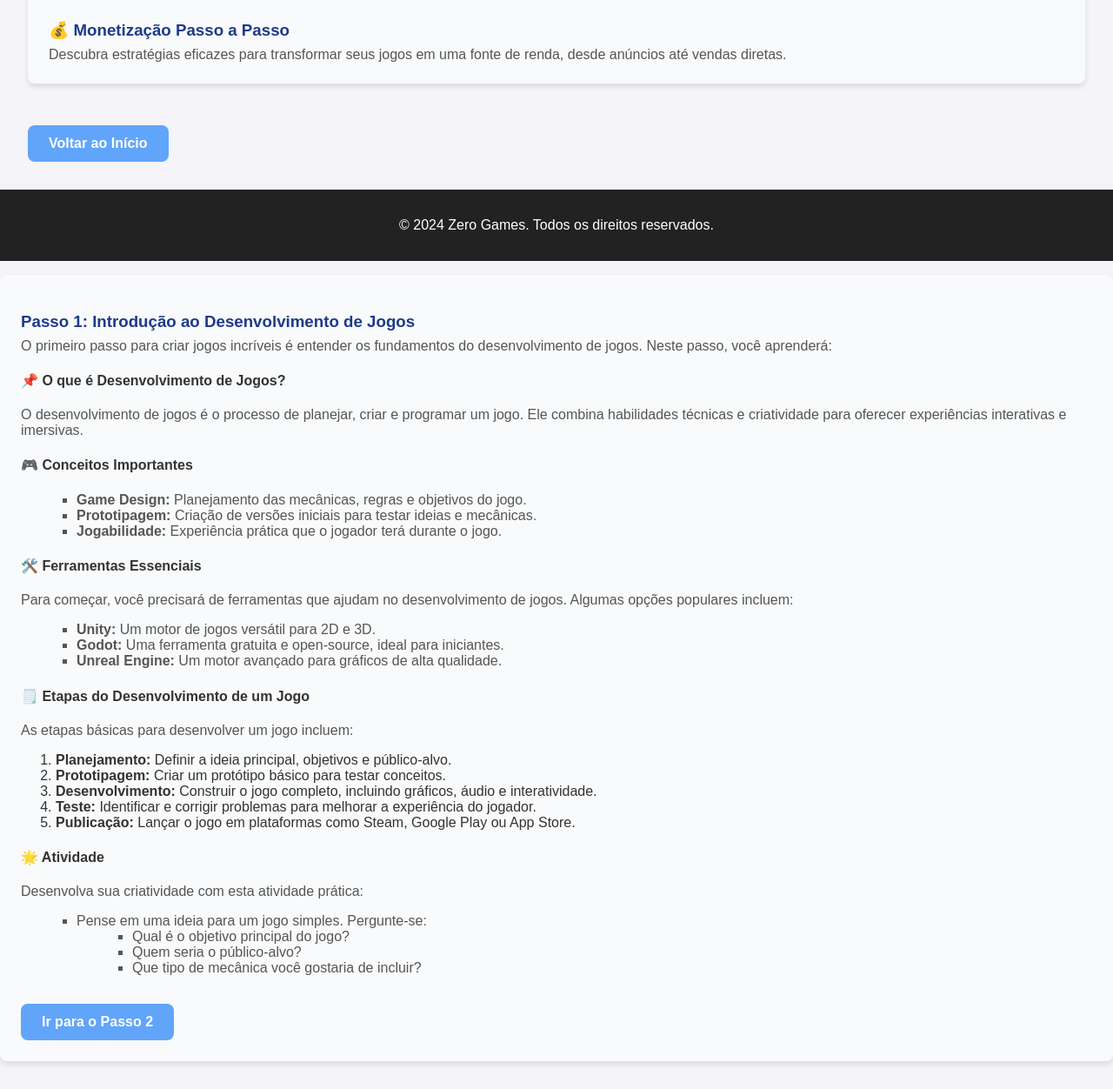
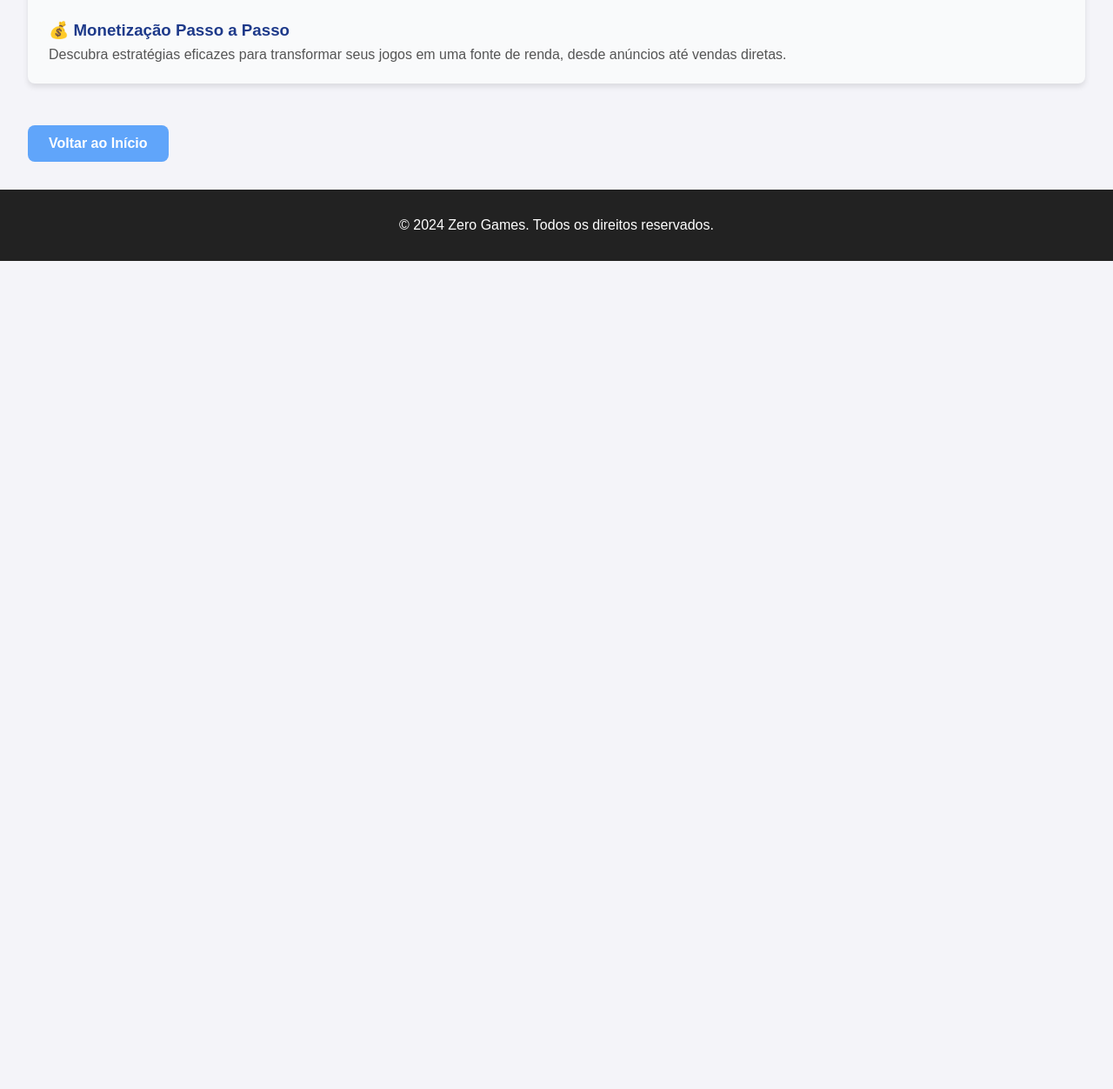
Before and after one commit to luizsilva956/zerogames, a plain HTML site: page conteudo.html in a window 1280 px wide. Shown: the part 596-1848 px from the top of the page at 87% size. After the commit the page ends 896 px from the top, so only its background shows below. Drawn offline with Linux system fonts and the light colour scheme.

Commit message:
Update conteudo.html

```diff
--- a/conteudo.html
+++ b/conteudo.html
@@ -46,48 +46,3 @@
     </footer>
 </body>
 </html>
-<section id="passo1">
-    <h3>Passo 1: Introdução ao Desenvolvimento de Jogos</h3>
-    <p>O primeiro passo para criar jogos incríveis é entender os fundamentos do desenvolvimento de jogos. Neste passo, você aprenderá:</p>
-
-    <h4>📌 O que é Desenvolvimento de Jogos?</h4>
-    <p>O desenvolvimento de jogos é o processo de planejar, criar e programar um jogo. Ele combina habilidades técnicas e criatividade para oferecer experiências interativas e imersivas.</p>
-
-    <h4>🎮 Conceitos Importantes</h4>
-    <ul>
-        <li><strong>Game Design:</strong> Planejamento das mecânicas, regras e objetivos do jogo.</li>
-        <li><strong>Prototipagem:</strong> Criação de versões iniciais para testar ideias e mecânicas.</li>
-        <li><strong>Jogabilidade:</strong> Experiência prática que o jogador terá durante o jogo.</li>
-    </ul>
-
-    <h4>🛠️ Ferramentas Essenciais</h4>
-    <p>Para começar, você precisará de ferramentas que ajudam no desenvolvimento de jogos. Algumas opções populares incluem:</p>
-    <ul>
-        <li><strong>Unity:</strong> Um motor de jogos versátil para 2D e 3D.</li>
-        <li><strong>Godot:</strong> Uma ferramenta gratuita e open-source, ideal para iniciantes.</li>
-        <li><strong>Unreal Engine:</strong> Um motor avançado para gráficos de alta qualidade.</li>
-    </ul>
-
-    <h4>🗒️ Etapas do Desenvolvimento de um Jogo</h4>
-    <p>As etapas básicas para desenvolver um jogo incluem:</p>
-    <ol>
-        <li><strong>Planejamento:</strong> Definir a ideia principal, objetivos e público-alvo.</li>
-        <li><strong>Prototipagem:</strong> Criar um protótipo básico para testar conceitos.</li>
-        <li><strong>Desenvolvimento:</strong> Construir o jogo completo, incluindo gráficos, áudio e interatividade.</li>
-        <li><strong>Teste:</strong> Identificar e corrigir problemas para melhorar a experiência do jogador.</li>
-        <li><strong>Publicação:</strong> Lançar o jogo em plataformas como Steam, Google Play ou App Store.</li>
-    </ol>
-
-    <h4>🌟 Atividade</h4>
-    <p>Desenvolva sua criatividade com esta atividade prática:</p>
-    <ul>
-        <li>Pense em uma ideia para um jogo simples. Pergunte-se:</li>
-        <ul>
-            <li>Qual é o objetivo principal do jogo?</li>
-            <li>Quem seria o público-alvo?</li>
-            <li>Que tipo de mecânica você gostaria de incluir?</li>
-        </ul>
-    </ul>
-
-    <a href="passo2.html" class="btn">Ir para o Passo 2</a>
-</section>
```
